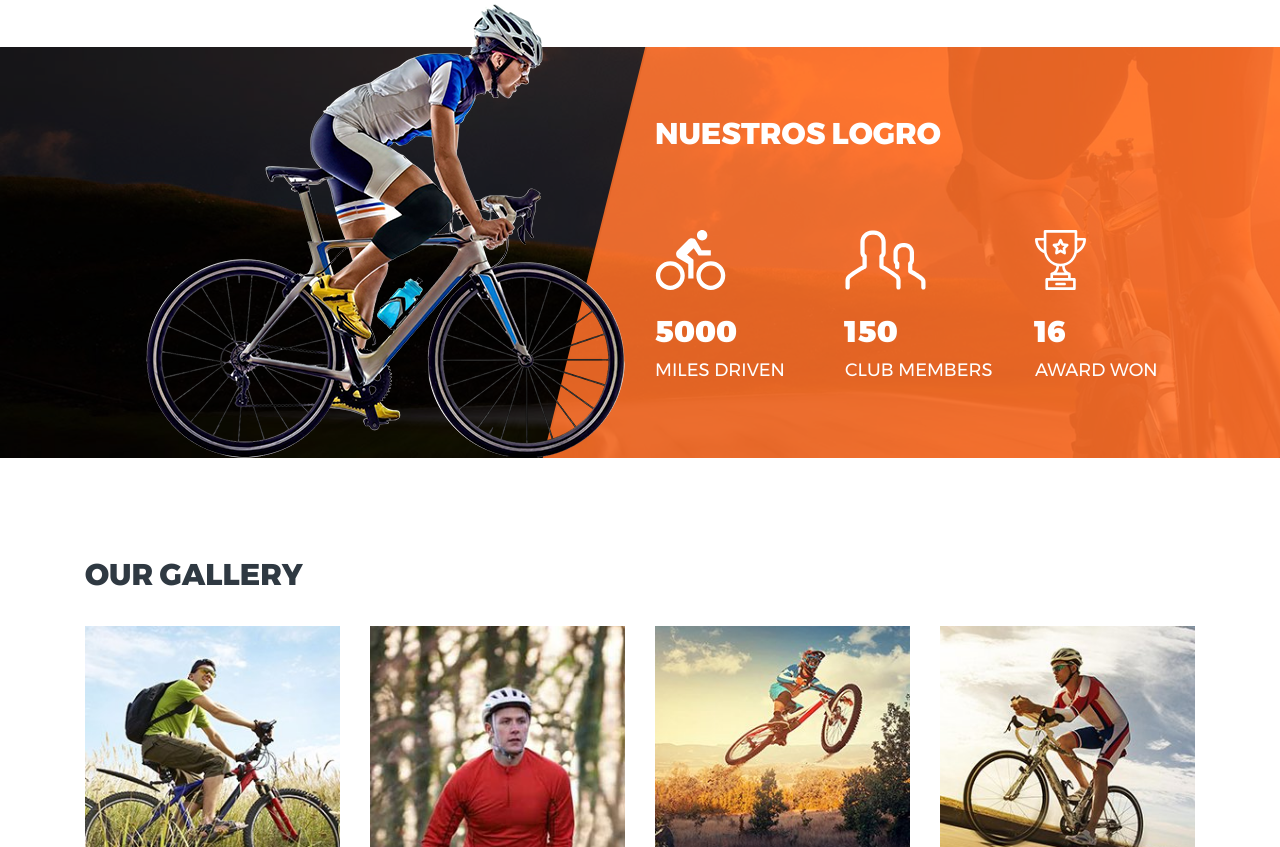
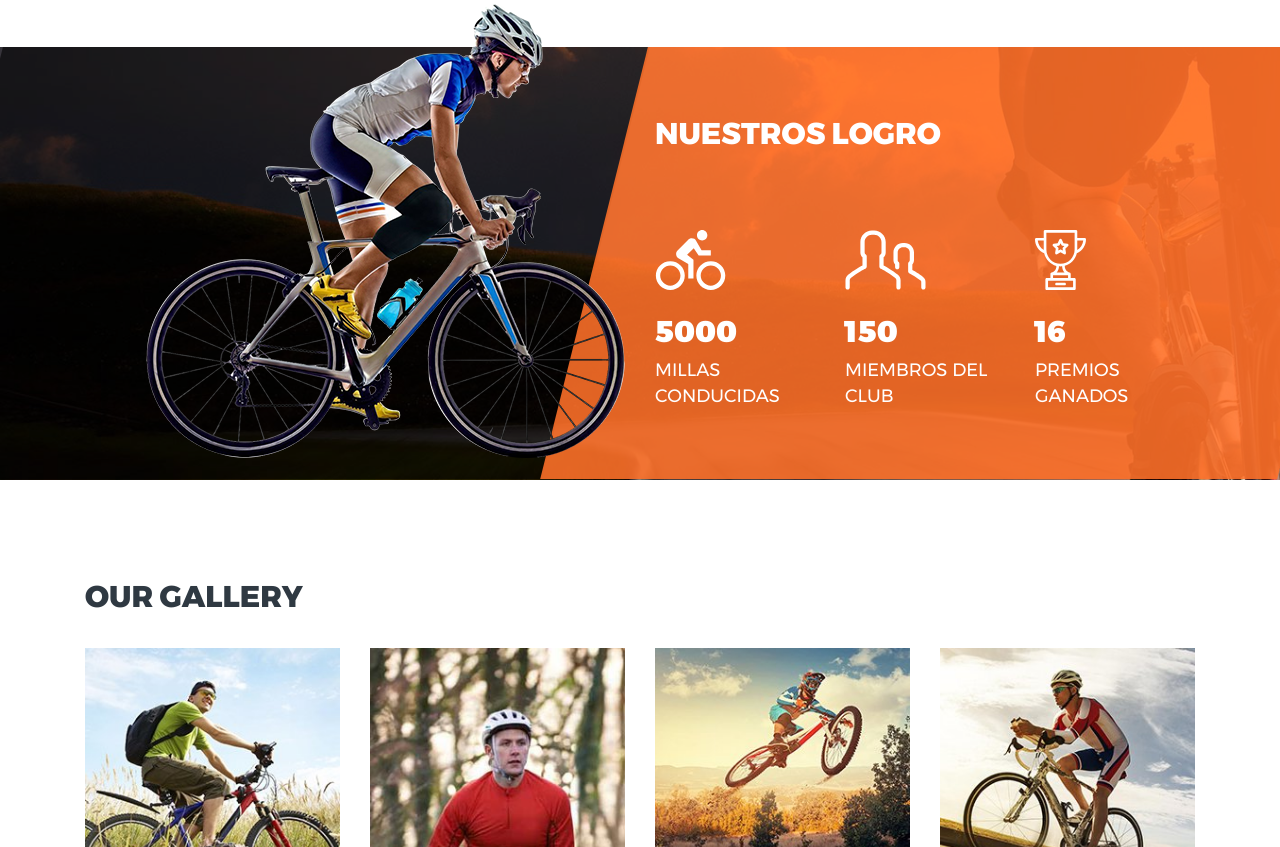
Before and after one commit to warrentalex26/ProRider, a plain HTML site: page index.html in a window 1280 px wide. Shown: the part 1851-2698 px from the top of the page. Drawn offline with Linux system fonts and the light colour scheme; files whose address does not match are found by name.

Commit message:
cambio en index

```diff
--- a/index.html
+++ b/index.html
@@ -357,21 +357,21 @@ Author: Kamleshyadav
                             <div class="cy_count_box">
                                 <img src="images/svg/miles-driven.svg" alt="counter">
                                 <h1 class="cy_counter_num" data-to="5000" data-speed="1500">5000</h1>
-                                <p>Miles Driven</p>
+                                <p>Millas conducidas</p>
                             </div>
                         </div>
                         <div class="col-lg-4 col-md-4">
                             <div class="cy_count_box">
                                 <img src="images/svg/club-members.svg" alt="counter">
                                 <h1 class="cy_counter_num" data-to="150" data-speed="1500">150</h1>
-                                <p>Club Members</p>
+                                <p>Miembros del club</p>
                             </div>
                         </div>
                         <div class="col-lg-4 col-md-4">
                             <div class="cy_count_box">
                                 <img src="images/svg/award-won.svg" alt="counter">
                                 <h1 class="cy_counter_num" data-to="16" data-speed="1500">16</h1>
-                                <p>award Won</p>
+                                <p>Premios ganados</p>
                             </div>
                         </div>
                     </div>
```
